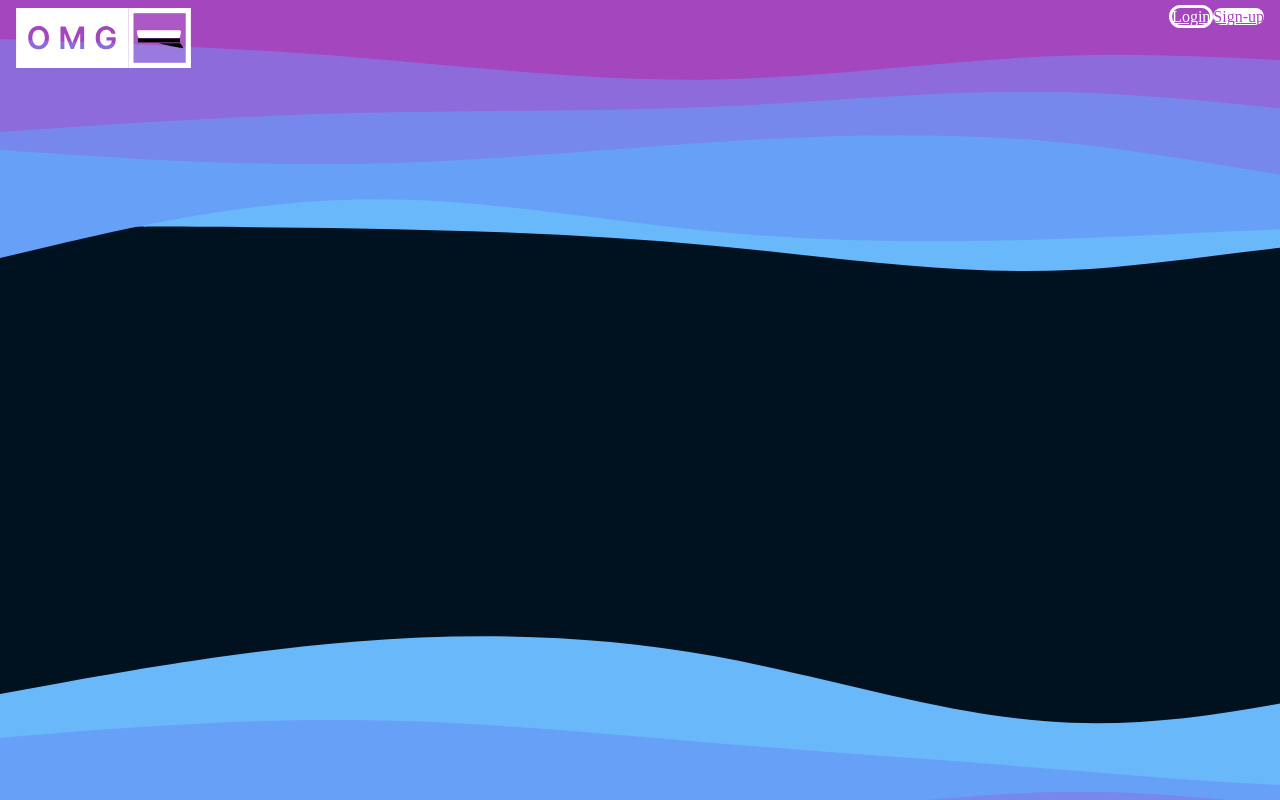
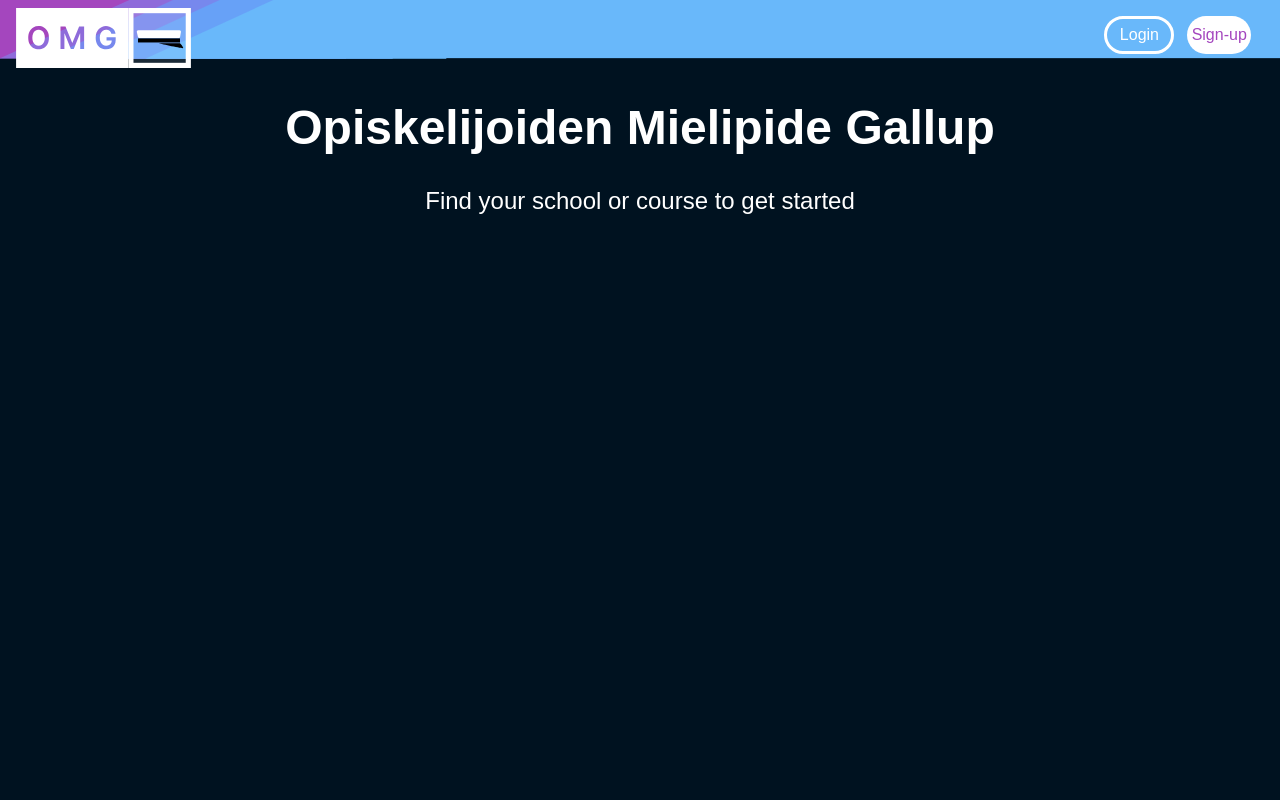
Before and after one commit to timozo/OMG, a React (Vite) app: page / in a window 1280 px wide. Built offline with nearby package versions, Linux system fonts and the light colour scheme.

Commit message:
adds header component

```diff
--- a/src/App.css
+++ b/src/App.css
@@ -14,21 +14,53 @@
   flex-direction: row;
 }
 
+.landing_header {
+  color: white;
+  font-size: 3em;
+  font-family: sans-serif;
+}
+
+.landing_prompt {
+  color: white;
+  font-size: 1.5em;
+  font-family: sans-serif;
+  font-weight: 300;
+}
+
+.btn_wrapper {
+  display: flex;
+  flex-direction: row;
+  margin-top: 1vh;
+}
+
 .login_btn {
+  display: flex;
   width: 5vw;
   height: 4vh;
   background-color: transparent;
   border: 3px solid white;
   border-radius: 50px;
   color: white;
-  margin-top: 1vh;
+  justify-content: center;
+  align-items: center;
+  text-align: center;
+  margin-left: 1vw;
+  margin-right: 1vw;
+  text-decoration: none;
+  font-family: sans-serif;
 }
 
 .signup_btn {
+  display: flex;
   width: 5vw;
-  height: 4vh;
+  height: 4.7vh;
   background-color: white;
   border-radius: 50px;
   color: #a446be;
-  margin-top: 1vh;
+  justify-content: center;
+  align-items: center;
+  text-align: center;
+  margin-right: 1vw;
+  text-decoration: none;
+  font-family: sans-serif;
 }
--- a/src/comonents/Header.jsx
+++ b/src/comonents/Header.jsx
@@ -1 +1,19 @@
-export default function Header() {}
+import Logo from "../assets/Logo.svg";
+import { NavLink } from "react-router-dom";
+
+export default function Header() {
+  return (
+    <div className="app_header">
+      <img src={Logo} alt="OMG logo" className="logo" />
+
+      <div className="btn_wrapper">
+        <NavLink to="/login" className="login_btn">
+          Login
+        </NavLink>
+        <NavLink to="/signup" className="signup_btn">
+          Sign-up
+        </NavLink>
+      </div>
+    </div>
+  );
+}
--- a/src/index.css
+++ b/src/index.css
@@ -1,4 +1,4 @@
 :root {
-  background-color: #001220;
   background-image: url(./assets/bg-vectors.svg);
+  background-size: cover;
 }
--- a/src/views/LandingPage.jsx
+++ b/src/views/LandingPage.jsx
@@ -1,22 +1,15 @@
-import Logo from "../assets/Logo.svg";
-import LoginScreen from "./LoginPage";
-import { NavLink } from 'react-router-dom';
+import Header from "../comonents/Header";
 
 export default function LandingPage() {
   return (
-    <body>
-      <header className="app_header">
-        <img src={Logo} alt="OMG logo" className="logo" />
-
-        <div className="btnwrapper">
-        <NavLink to="/login" className="login_btn">
-          Login
-        </NavLink>
-        <NavLink to="/signup" className="signup_btn">
-          Sign-up
-        </NavLink>
-      </div>
-      </header>
+    <body className="landing_page">
+      <Header />
+      <span className="landing_text">
+        <h1 className="landing_header">Opiskelijoiden Mielipide Gallup</h1>
+        <h3 className="landing_prompt">
+          Find your school or course to get started
+        </h3>
+      </span>
     </body>
   );
 }
```
Also changed, not shown: src/assets/bg-vectors.svg, src/assets/header-bg.svg (added).
